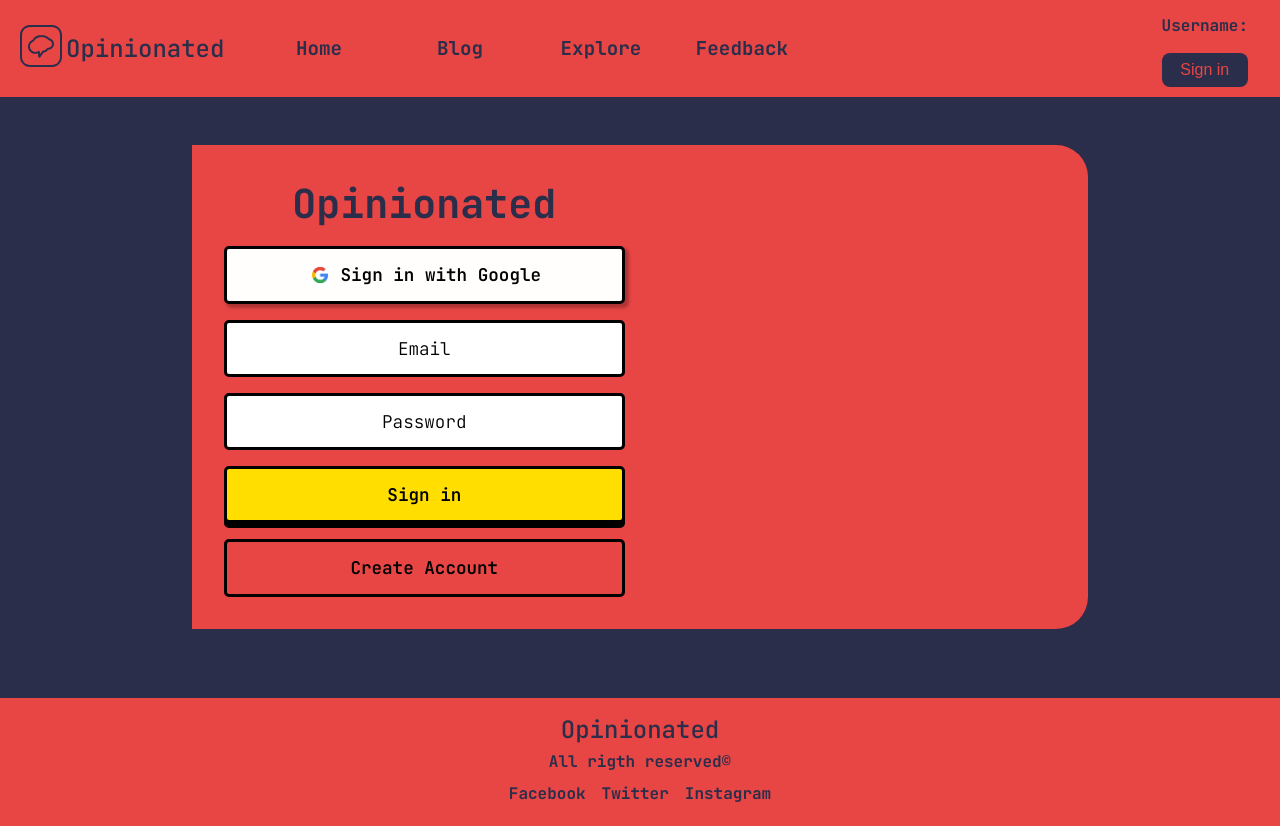
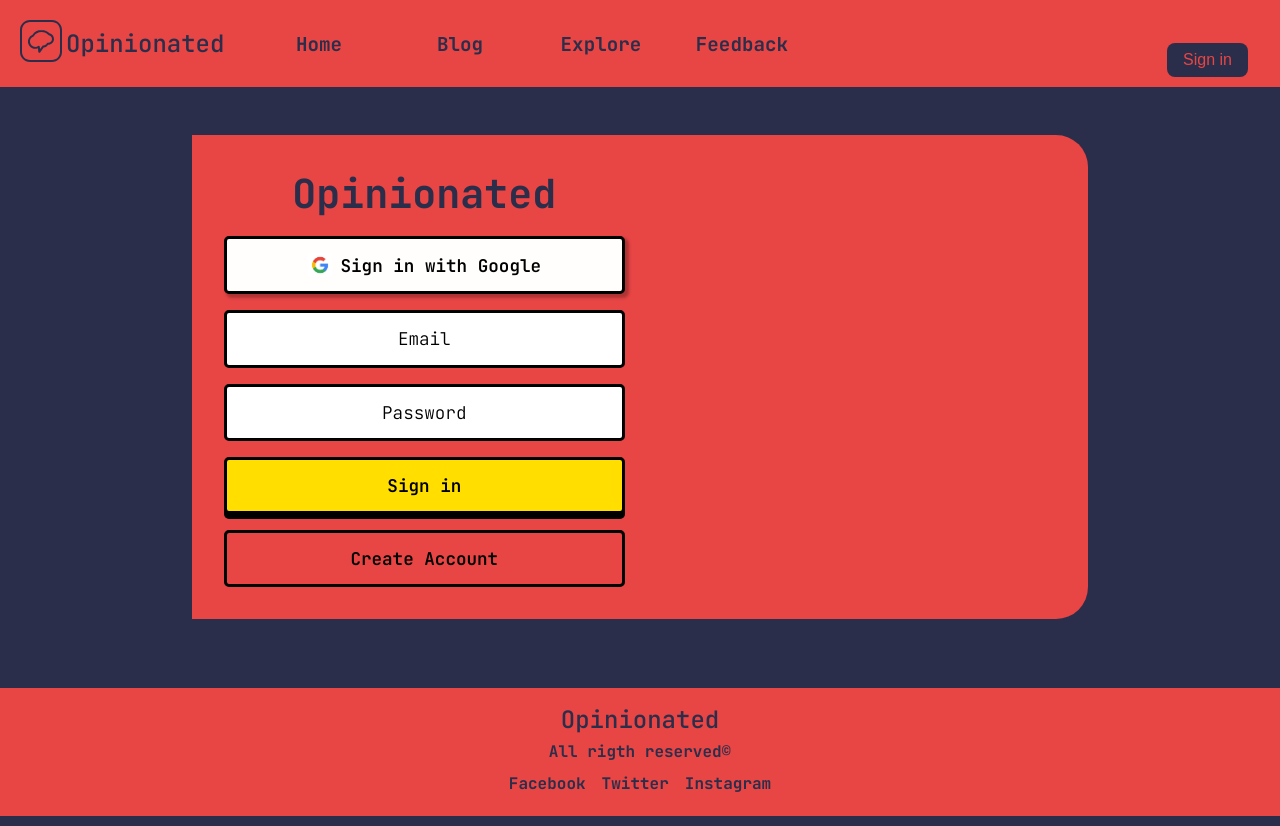
Before and after one commit to Ananth1082/Opinionated, a React (Vite) app: page / in a window 1280 px wide. Built offline with nearby package versions, Linux system fonts and the light colour scheme; no server answers.

Commit message:
minor design changes

```diff
--- a/src/Explore/explore.css
+++ b/src/Explore/explore.css
@@ -0,0 +1,3 @@
+.explore-container {
+    text-align: justify;
+}
--- a/src/Feedback Page/Feedback.jsx
+++ b/src/Feedback Page/Feedback.jsx
@@ -9,6 +9,7 @@ export default function Feedback() {
     }
     function postButtonPressed() {
         addPostToDB(feedback,"feedback")
+        setFeedback("")
     }
     return (
         <>
--- a/src/Header.jsx
+++ b/src/Header.jsx
@@ -18,7 +18,7 @@ export default function Header({ user }) {
         <Link to="/Feedback" >Feedback</Link>
 
       </div>
-      <div id="profile-info"><h4>Username:{ user ? user.displayName || ExtractDPFromEmail(user.email) : ''}</h4>{user ? <button className="action-button" onClick={authSignOut}>Sign Out</button> : null}
+      <div id="profile-info"><h4>{ user ? "Username: "+user.displayName || "Username: "+ExtractDPFromEmail(user.email) : ''}</h4>{user ? <button className="action-button" onClick={authSignOut}>Sign Out</button> : null}
         {!user ? <button className="action-button" onClick={authSignOut}>Sign in</button> : null} </div>
       <br />
 
```
